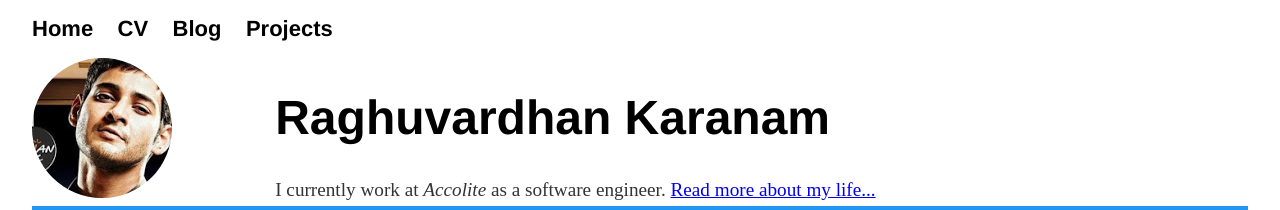
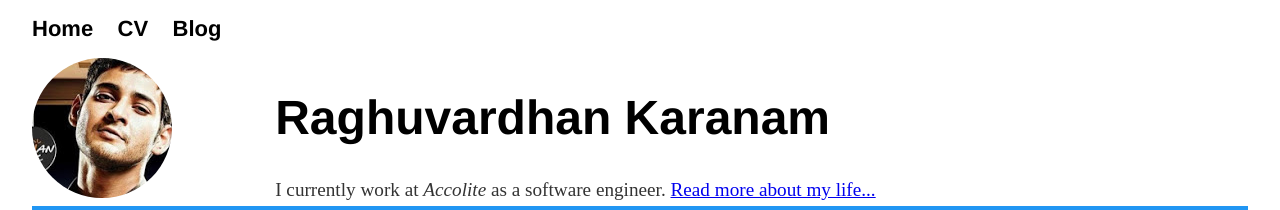
Before and after one commit to raghuvardhan/raghuvardhan.github.io, a Jekyll site: the page built from index.html, in a window 1280 px wide. Shown: the top 210 px of the page. Built offline with Jekyll 4.4.1, drawn with Linux system fonts in a browser that asks for light colours.

Commit message:
Update _layouts/default.html

```diff
--- a/_layouts/default.html
+++ b/_layouts/default.html
@@ -14,7 +14,6 @@
 	        		<li><a href="/" class="pages">Home</a></li>
 	        		<li><a href="/cv" class="pages">CV</a></li>
 	        		<li><a href="/blog" class="pages">Blog</a></li>
-	        		<li><a href="/projects" class="pages">Projects</a></li>
 	    		</ul>
 			</nav>
 
```
